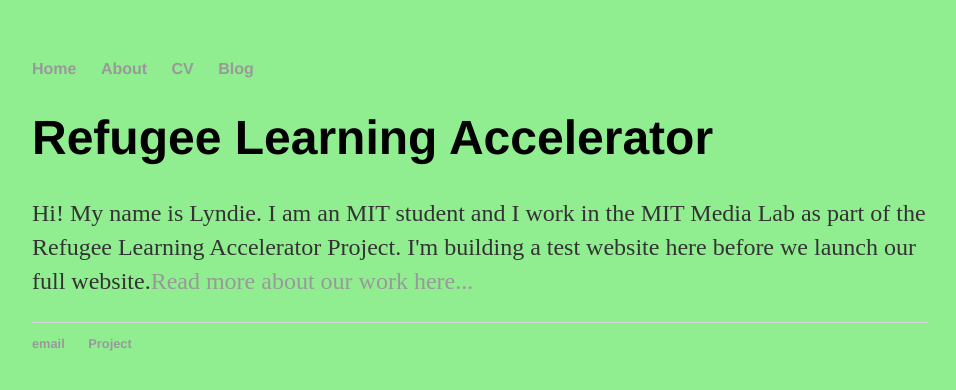
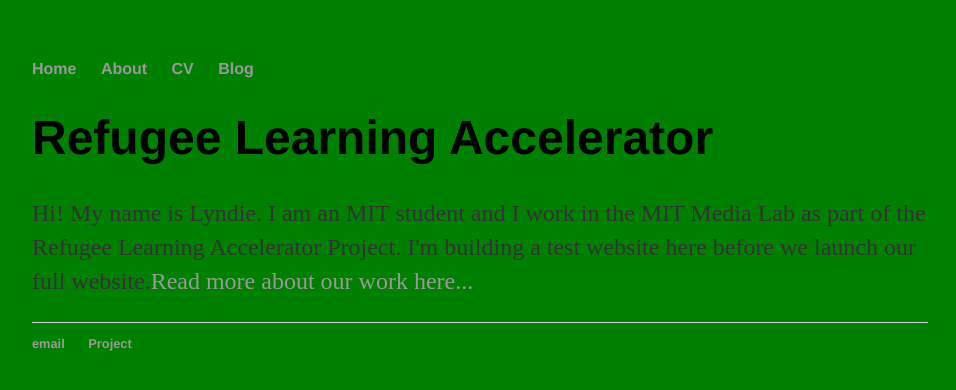
Before and after one commit to Refugee-Learning-Accelerator/Refugee-Learning-Accelerator.github.io, a Jekyll site: the page built from index.html, in a window 1280 px wide. Shown: the top 390 px of the page, without its empty margins (160-1116 px from the left). Built offline with Jekyll 4.4.1, drawn with Linux system fonts in a browser that asks for light colours.

Commit message:
Update index.html

```diff
--- a/index.html
+++ b/index.html
@@ -2,7 +2,7 @@
 layout: default
 title: Refugee Learning Accelerator -MIT Media Lab
 ---
-<body style="background-color:lightgreen;">
+<body style="background-color:green;">
 <div class="blurb">
 	<h1>Refugee Learning Accelerator</h1>
 	<p>Hi! My name is Lyndie. I am an MIT student and I work in the MIT Media Lab as part of the Refugee Learning Accelerator Project. I'm building a test website here before we launch our full website.<a href="https://www.media.mit.edu/projects/refugee-learning-accelerator/overview/">Read more about our work here...</a></p>
```
